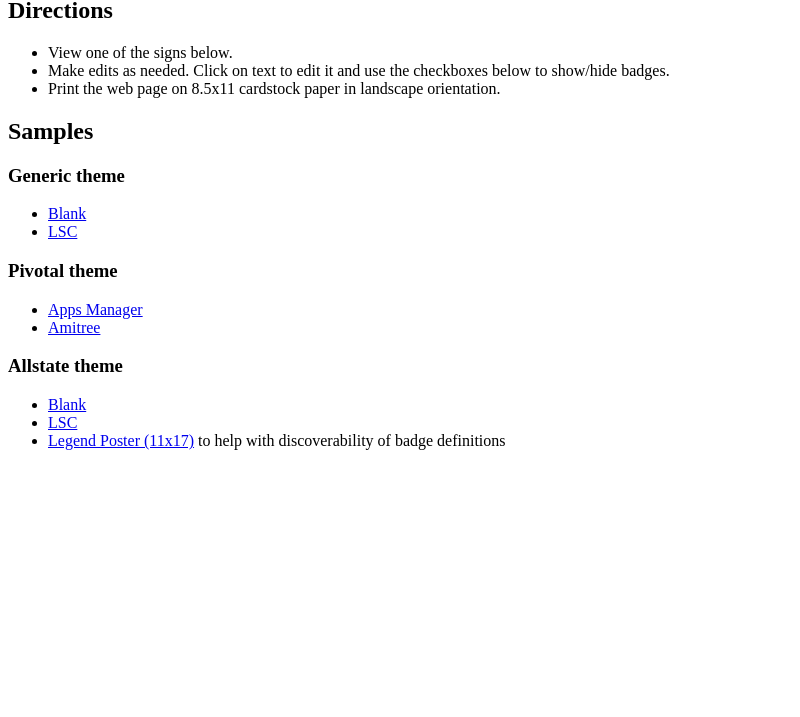
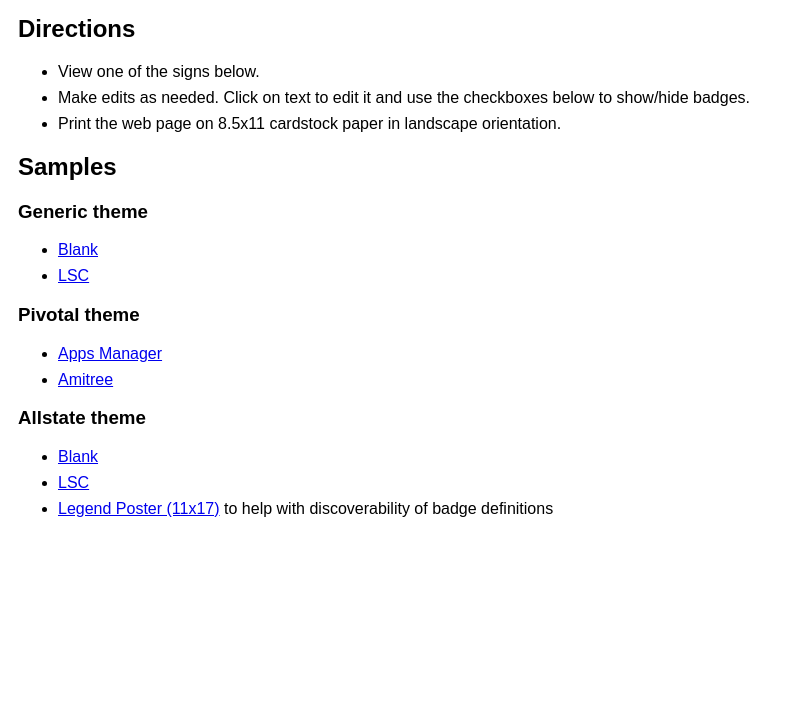
Before and after one commit to jeffsouthard/sign-maker, a plain HTML site: page public/index.html in a window 1280 px wide. Shown: the part 83-800 px from the top of the page, without its empty margins (0-800 px from the left). Drawn offline with Linux system fonts and the light colour scheme.

Commit message:
Clean up index page styling

```diff
--- /dev/null
+++ b/public/css/index.css
@@ -0,0 +1,8 @@
+body {
+  font-family: sans-serif;
+  padding: 10px;
+}
+
+p, li {
+  margin-bottom: 0.5em;
+}
--- a/public/css/legend-poster.css
+++ b/public/css/legend-poster.css
@@ -1,3 +1,12 @@
+body {
+  margin: 0;
+}
+
+@media print {
+  .no-print, .no-print * {
+    display: none !important;
+  }
+}
 .legend-poster .legend-title {
   text-align: center;
   font-size: 8vw;
--- a/public/css/main.css
+++ /dev/null
@@ -1,14 +0,0 @@
-/* Styling that spans multiple styles */
-
-body {
-    margin: 0;
-}
-
-
-@media print
-{
-    .no-print, .no-print *
-    {
-        display: none !important;
-    }
-}
--- a/public/css/sign.css
+++ b/public/css/sign.css
@@ -1,3 +1,12 @@
+body {
+  margin: 0;
+}
+
+@media print {
+  .no-print, .no-print * {
+    display: none !important;
+  }
+}
 
 .editable:hover, .badges-container:hover {
    border: 1px solid ButtonHighlight;
--- a/public/index.html
+++ b/public/index.html
@@ -3,6 +3,7 @@
   <head>
     <meta charset="UTF-8">
     <title>Sign Maker</title>
+      <link rel="stylesheet" href="css/index.css" type="text/css" />
   </head>
   <body>
     <h1>Sign Maker</h1>
```
